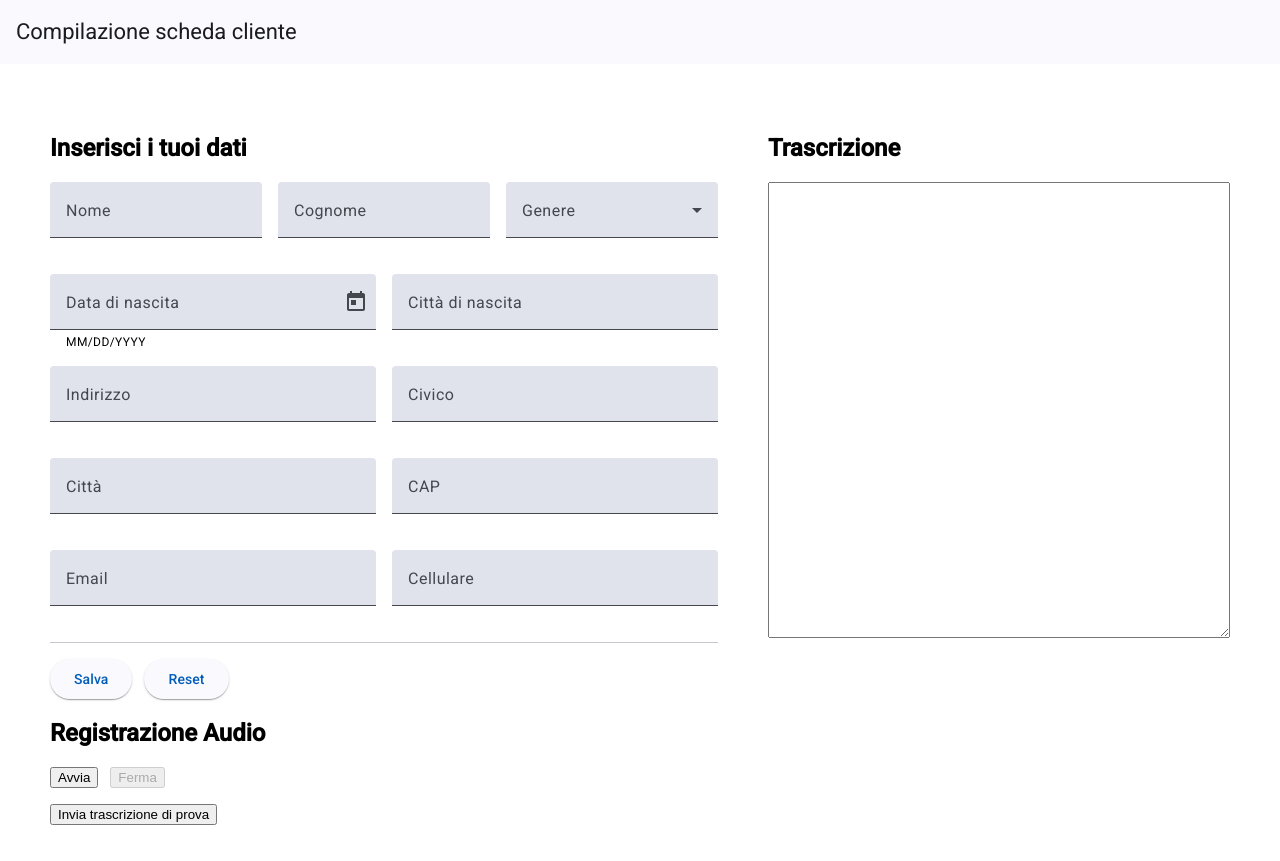
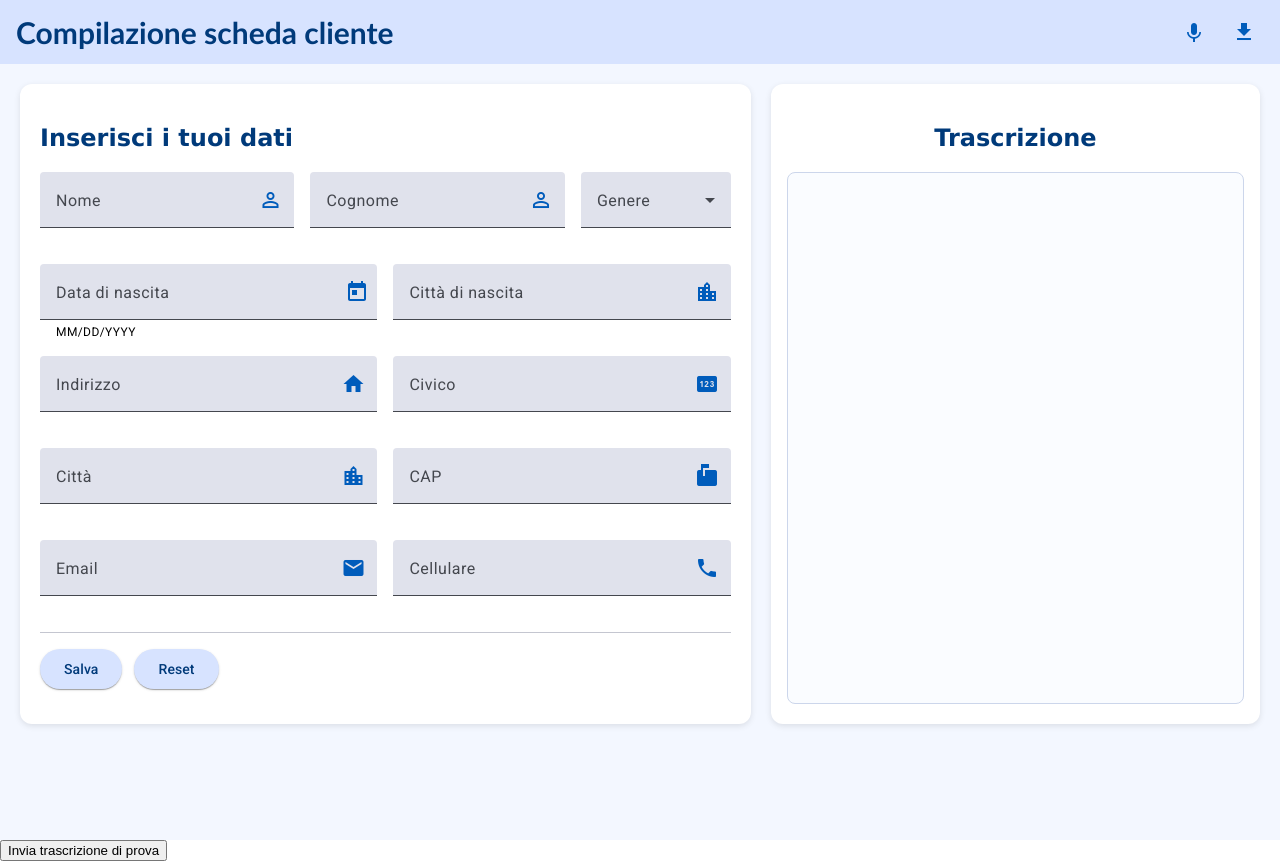
Before and after one commit to feed03/form-localstorage-app, an Angular app in the folder form-localstorage-app-master/frontend/: page / in a window 1280 px wide. Before the commit the page ends 825 px from the top, so only its background shows below. Built offline with nearby package versions, Linux system fonts and the light colour scheme.

Commit message:
Aggiornato al 20/08 sistemazione interfaccia

```diff
--- a/form-localstorage-app-master/frontend/angular.json
+++ b/form-localstorage-app-master/frontend/angular.json
@@ -25,7 +25,8 @@
               }
             ],
             "styles": [
-              "src/styles.scss"
+              "src/styles.scss",
+              "src/custom-theme.scss"
             ]
           },
           "configurations": {
@@ -82,7 +83,8 @@
               }
             ],
             "styles": [
-              "src/styles.css"
+              "src/styles.scss",
+              "src/custom-theme.scss"
             ]
           }
         }
--- a/form-localstorage-app-master/frontend/src/app/user-form/user-form.css
+++ b/form-localstorage-app-master/frontend/src/app/user-form/user-form.css
@@ -1,53 +1,175 @@
-/* Contenitore principale a due colonne */
+/* Titolo toolbar */
+.toolbar-title {
+  font-family:'Trebuchet MS', 'Lucida Sans Unicode', 'Lucida Grande', 'Lucida Sans', Arial, sans-serif;
+  font-size: 30px;
+}
+
+/* Container generale */
 .form-container {
   display: flex;
-  gap: 50px;          /* spazio tra form e box trascrizione */
+  gap: 20px;
+  padding: 20px;
+  background-color: #f3f7ff;
+  min-height: calc(100vh - 64px);
   align-items: flex-start;
-  margin: 50px;
 }
 
-/* Colonna sinistra (form) */
+/* Wrapper per il form */
 .form-wrapper {
-  flex: 1;
+  flex: 2;
+  background: white;
+  padding: 20px;
+  border-radius: 12px;
+  box-shadow: 0 2px 6px rgba(0,0,0,0.1);
+  display: flex;
+  flex-direction: column;
+  height: 600px;
+  max-height: 100%;
 }
 
-/* Colonna destra (trascrizione) */
+/* Box trascrizione allineata al form */
 .transcription-box {
-  flex: 1;
+  flex: 1.3;
+  background: #ffffff;
+  padding: 20px;
+  border-radius: 12px;
+  box-shadow: 0 2px 6px rgba(0,0,0,0.1);
   display: flex;
   flex-direction: column;
+  align-items: center;
+  height: 600px;
+  max-height: 100%;
 }
 
-/* Campi del form */
+/* Animazione box durante registrazione */
+.transcription-box.recording {
+  box-shadow: 0 0 20px rgba(0, 92, 187, 0.6);
+  border: 2px solid #005cbb;
+}
+
+.transcription-box textarea {
+  width: 97%;
+  flex: 1;
+  resize: none;
+  padding: 10px;
+  border-radius: 8px;
+  border: 1px solid #ccd6eb;
+  font-family: monospace;
+  font-size: 14px;
+  background-color: #fafcff;
+  overflow-y: auto;
+}
+
+/* Inline groups per i campi */
 .inline-group {
   display: flex;
   gap: 16px;
   margin-bottom: 16px;
 }
 
-.inline-group.double .pair {
-  flex: 1;
+.inline-group.double {
+  flex-wrap: wrap;
 }
 
 .pair {
   flex: 1;
 }
 
-/* Pulsanti in linea */
+.pair.small {
+  max-width: 150px;
+}
+
+/* Bottoni */
 .bottonLine {
   display: flex;
   gap: 12px;
   margin: 16px 0;
 }
 
-/* Larghezza piena per text area trascrizione */
-.transcription-box .w-100 {
-  width: 100%;
+.form-wrapper h2,
+.transcription-box h2 {
+  font-family: 'Lucida Sans', 'Lucida Sans Regular', 'Lucida Grande', 'Lucida Sans Unicode', Geneva, Verdana, sans-serif;
+  color: #003a7a;
 }
 
-/* Responsive: una colonna sotto i 900px */
-@media (max-width: 900px) {
-  .form-container {
-    flex-direction: column;
-  }
+button[mat-raised-button] {
+  background-color: #d7e3ff;
+  color: #003a7a;
+  font-weight: 500;
 }
+
+/* Hover normale */
+button[mat-raised-button]:hover:not(:disabled) {
+  background-color: #c4d3f7;
+}
+
+/* Bottone disabilitato */
+button[mat-raised-button][disabled] {
+  background-color: #e0e0e0;
+  color: #9e9e9e;
+  cursor: not-allowed;
+}
+
+/* Toolbar */
+.azure-toolbar {
+  background-color: #d7e3ff;
+  color: #003a7a;
+  font-weight: bold;
+  padding: 0 16px;
+  transition: background-color 0.3s;
+  display: flex;
+  justify-content: space-between;
+  align-items: center;
+}
+
+.toolbar-buttons {
+  margin-left: auto;
+  display: flex;
+  align-items: center;
+  gap: 10px;
+}
+
+/* Pulsante microfono */
+.mic-button {
+  position: relative;
+  font-size: 28px;
+  transition: transform 0.2s ease;
+}
+
+.mic-button mat-icon {
+  color: #005cbb; /* blu per mic */
+  transition: color 0.3s ease;
+}
+
+.mic-button.recording mat-icon {
+  color: #ff4c4c; /* rosso per mic_off */
+  animation: pulse 1s infinite;
+}
+
+/* Animazione pulsante */
+@keyframes pulse {
+  0% { transform: scale(1); }
+  50% { transform: scale(1.2); }
+  100% { transform: scale(1); }
+}
+
+/* Pulsante download */
+.download-button mat-icon {
+  color: #005cbb; /* stesso colore mic */
+  font-size: 28px;
+}
+
+.download-button[disabled] mat-icon {
+  color: #9e9e9e;
+}
+
+/* Icone */
+.form-wrapper mat-icon,
+.transcription-box mat-icon {
+  color: #005cbb;
+}
+
+/* Icona calendario*/
+.mat-datepicker-toggle {
+  color: #005cbb;
+}
--- a/form-localstorage-app-master/frontend/src/app/user-form/user-form.html
+++ b/form-localstorage-app-master/frontend/src/app/user-form/user-form.html
@@ -1,5 +1,22 @@
-<mat-toolbar color="primary">
+<mat-toolbar class="azure-toolbar">
   <span class="toolbar-title">Compilazione scheda cliente</span>
+
+  <span class="toolbar-buttons">
+    <!-- Pulsante unico microfono -->
+    <button mat-icon-button
+            class="mic-button"
+            (click)="isRecording ? stopRecording() : startRecording()"
+            [class.recording]="isRecording">
+      <mat-icon>{{ isRecording ? 'mic_off' : 'mic' }}</mat-icon>
+    </button>
+
+    <!-- Pulsante download audio -->
+    <button mat-icon-button
+          (click)="downloadAudio()"
+          [disabled]="!audioUrl || isRecording">
+      <mat-icon style="color: #005cbb;">download</mat-icon>
+    </button>
+  </span>
 </mat-toolbar>
 
 <div class="form-container">
@@ -13,11 +30,13 @@
         <mat-form-field class="pair" appearance="fill">
           <mat-label>Nome</mat-label>
           <input matInput [(ngModel)]="paziente.name" name="name">
+          <mat-icon matSuffix>person_outline</mat-icon>
         </mat-form-field>
 
         <mat-form-field class="pair" appearance="fill">
           <mat-label>Cognome</mat-label>
           <input matInput [(ngModel)]="paziente.surname" name="surname">
+          <mat-icon matSuffix>person_outline</mat-icon>
         </mat-form-field>
 
         <mat-form-field class="pair small" appearance="fill">
@@ -43,6 +62,7 @@
         <mat-form-field class="pair" appearance="fill">
           <mat-label>Città di nascita</mat-label>
           <input matInput [(ngModel)]="paziente.cityOfBirth" name="cityOfBirth">
+          <mat-icon matSuffix>location_city</mat-icon>
         </mat-form-field>
       </div>
 
@@ -51,11 +71,13 @@
         <mat-form-field class="pair" appearance="fill">
           <mat-label>Indirizzo</mat-label>
           <input matInput [(ngModel)]="paziente.address" name="address">
+          <mat-icon matSuffix>home</mat-icon>
         </mat-form-field>
 
         <mat-form-field class="pair" appearance="fill">
           <mat-label>Civico</mat-label>
           <input matInput [(ngModel)]="paziente.houseNumber" name="houseNumber">
+          <mat-icon matSuffix>pin</mat-icon>
         </mat-form-field>
       </div>
 
@@ -64,11 +86,13 @@
         <mat-form-field class="pair" appearance="fill">
           <mat-label>Città</mat-label>
           <input matInput [(ngModel)]="paziente.city" name="city">
+          <mat-icon matSuffix>location_city</mat-icon>
         </mat-form-field>
 
         <mat-form-field class="pair" appearance="fill">
           <mat-label>CAP</mat-label>
           <input matInput [(ngModel)]="paziente.zipCode" name="zipCode">
+          <mat-icon matSuffix>markunread_mailbox</mat-icon>
         </mat-form-field>
       </div>
 
@@ -77,38 +101,29 @@
         <mat-form-field class="pair" appearance="fill">
           <mat-label>Email</mat-label>
           <input matInput [(ngModel)]="paziente.email" name="email" placeholder="name@example.com">
+          <mat-icon matSuffix>email</mat-icon>
         </mat-form-field>
 
         <mat-form-field class="pair" appearance="fill">
           <mat-label>Cellulare</mat-label>
           <input matInput [(ngModel)]="paziente.phone" name="phone">
+          <mat-icon matSuffix>phone</mat-icon>
         </mat-form-field>
       </div>
 
       <mat-divider></mat-divider>
 
       <div class="bottonLine">
-        <button mat-raised-button color="primary" type="submit">Salva</button>
-        <button mat-raised-button color="warn" type="button" (click)="reset()">Reset</button>
+        <button mat-raised-button type="submit" >Salva</button>
+        <button mat-raised-button type="button" (click)="reset()" >Reset</button>
       </div>
-
-      <h2>Registrazione Audio</h2>
-
-      <div class="bottonLine">
-        <button type="button" (click)="startRecording()" [disabled]="isRecording">Avvia</button>
-        <button type="button" (click)="stopRecording()" [disabled]="!isRecording">Ferma</button>
-      </div>
-        <p *ngIf="isRecording" style="color: red;">Registrazione in corso...</p>
-
-      <button type="button" (click)="inviaTrascrizione(trascrizioneProva)">Invia trascrizione di prova</button>
-
-      <audio *ngIf="audioUrl" [src]="audioUrl" controls></audio>
     </form>
   </div>
-
   <!-- Box trascrizione a destra -->
   <div class="transcription-box">
     <h2>Trascrizione</h2>
     <textarea id="trascrizione" name="trascrizione" rows="30" [(ngModel)]="trascrizione" readonly></textarea>
   </div>
 </div>
+
+<button type="button" (click)="inviaTrascrizione(trascrizioneProva)">Invia trascrizione di prova</button>
--- a/form-localstorage-app-master/frontend/src/app/user-form/user-form.ts
+++ b/form-localstorage-app-master/frontend/src/app/user-form/user-form.ts
@@ -153,4 +153,13 @@ export class UserForm implements OnInit {
       error: err => console.error('Errore caricamento file:', err)
     });
   }
+
+  downloadAudio() {
+    if (!this.audioUrl) return;
+
+    const link = document.createElement('a');
+    link.href = this.audioUrl;
+    link.download = 'registrazione.wav';
+    link.click();
+  }
 }
--- a/form-localstorage-app-master/frontend/src/custom-theme.scss
+++ b/form-localstorage-app-master/frontend/src/custom-theme.scss
@@ -4,13 +4,8 @@
 $my-theme: mat.define-theme((
   color: (
     theme-type: light,
-    primary: mat.$azure-palette,
-    tertiary: mat.$blue-palette,
-  ),
-  typography: (
-    brand-family: 'Roboto, sans-serif',
-    plain-family: 'Roboto, sans-serif',
-  ),
+    primary: mat.$azure-palette
+  )
 ));
 
 // Applico il tema al root
@@ -18,12 +13,3 @@ html {
   @include mat.all-component-themes($my-theme);
   @include mat.typography-hierarchy($my-theme);
 }
-
-// Stili globali
-body {
-  color-scheme: light;
-  background-color: var(--mat-sys-surface);
-  color: var(--mat-sys-on-surface);
-  margin: 0;
-  font-family: 'Roboto, sans-serif';
-}
--- a/form-localstorage-app-master/frontend/src/styles.scss
+++ b/form-localstorage-app-master/frontend/src/styles.scss
@@ -2,4 +2,4 @@
 
 @use './custom-theme' as *;
 html, body { height: 100%; }
-body { margin: 0; font-family: Roboto, "Helvetica Neue", sans-serif; }
+body { margin: 0; }
```
